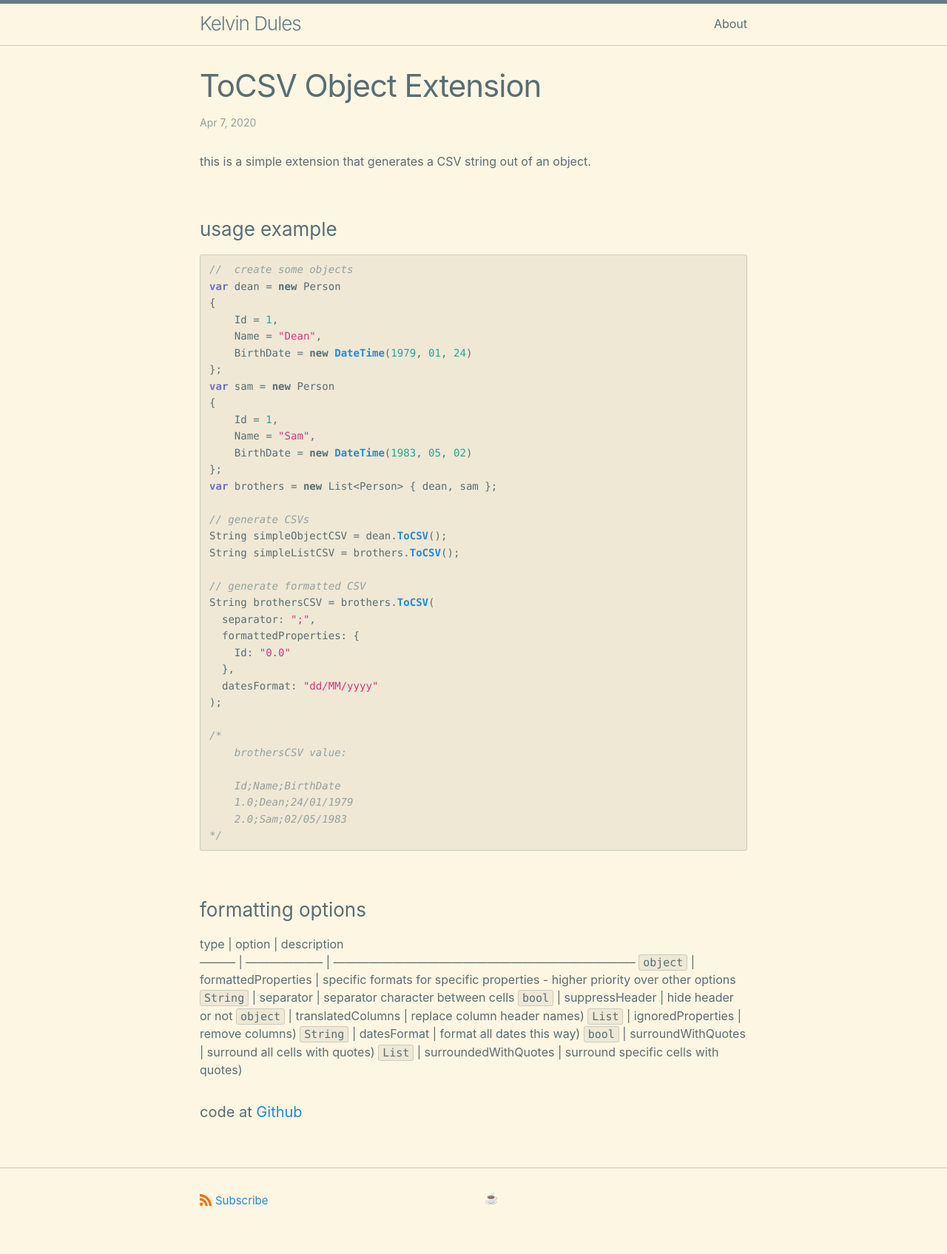
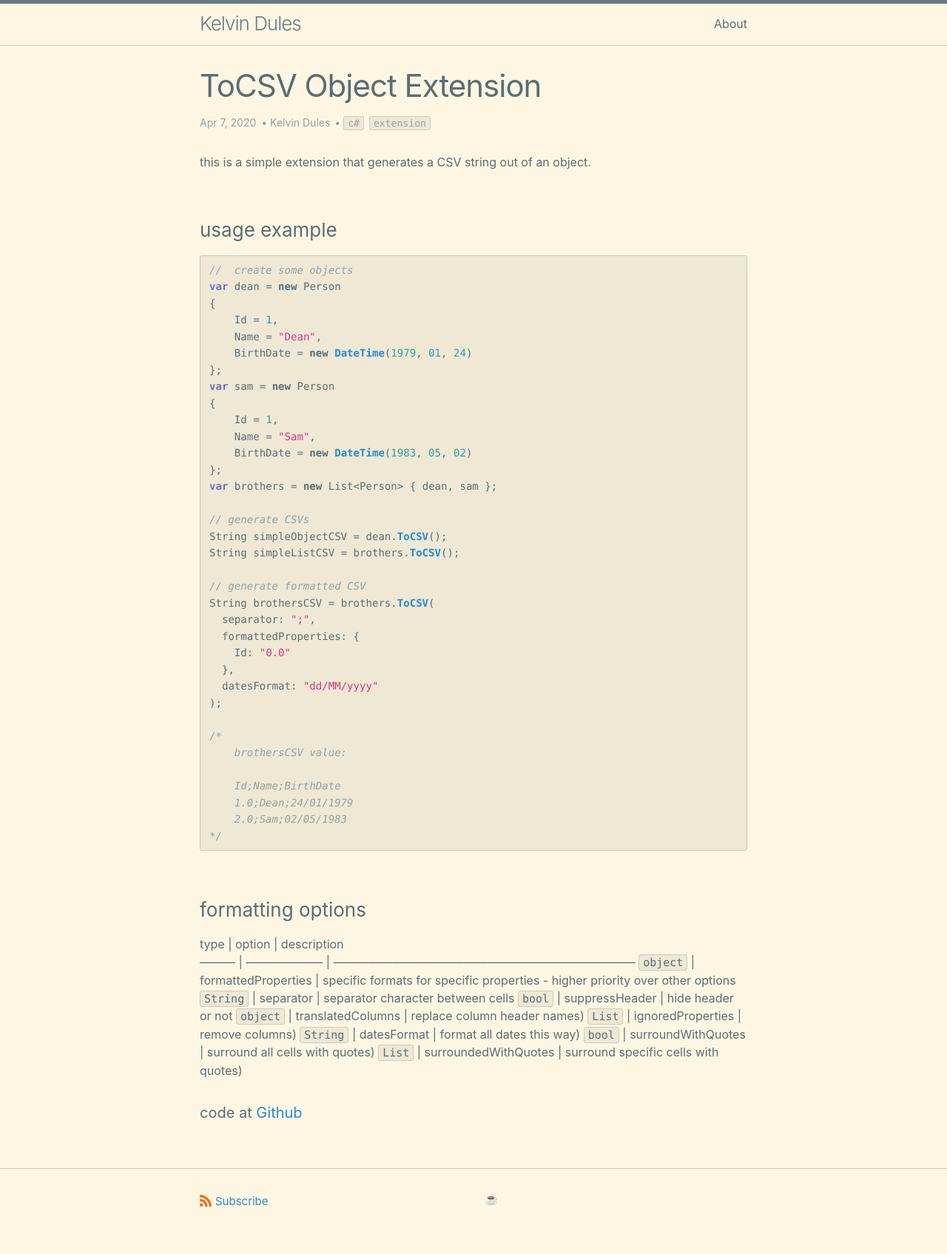
Before and after one commit to kelvindules/kelvindules.github.io, a Jekyll site: the page built from _posts/2020-04-07-tocsv.markdown, in a window 1280 px wide. Shown: the whole page at 74% size. Built offline with Jekyll 4.4.1, drawn with Linux system fonts in a browser that asks for light colours.

Commit message:
adds categories to post layout

```diff
--- a/_config.yml
+++ b/_config.yml
@@ -37,7 +37,7 @@ plugins:
   - jekyll-feed
   - jekyll-seo-tag
 
-markdown: GFM
+#markdown: GFM
 
 # Exclude from processing.
 # The following items will not be processed, by default.
--- a/_layouts/post.html
+++ b/_layouts/post.html
@@ -23,6 +23,11 @@ layout: default
             <span class="p-author h-card" itemprop="name">{{ author }}</span></span>
             {%- if forloop.last == false %}, {% endif -%}
         {% endfor %}
+      {%- endif -%}
+      {%- if page.categories -%}
+        • {% for category in page.categories %}
+          <code class="highlighter-rouge">{{ category }}</code>
+        {% endfor %}
       {%- endif -%}</p>
   </header>
 
--- a/_posts/2020-04-07-tocsv.markdown
+++ b/_posts/2020-04-07-tocsv.markdown
@@ -3,6 +3,7 @@ layout: post
 title:  "ToCSV Object Extension"
 date:   2020-04-07 16:14:04 -0300
 categories: c# extension
+author: Kelvin Dules
 ---
 
 this is a simple extension that generates a CSV string out of an object.
--- a/assets/css/style.scss
+++ b/assets/css/style.scss
@@ -5,3 +5,7 @@
 @import
   "minima/skins/{{ site.minima.skin | default: 'classic' }}",
   "minima/initialize";
+
+  .post-meta time, .post-meta span, .post-meta code{
+    margin-right: 3px;
+  }
```
